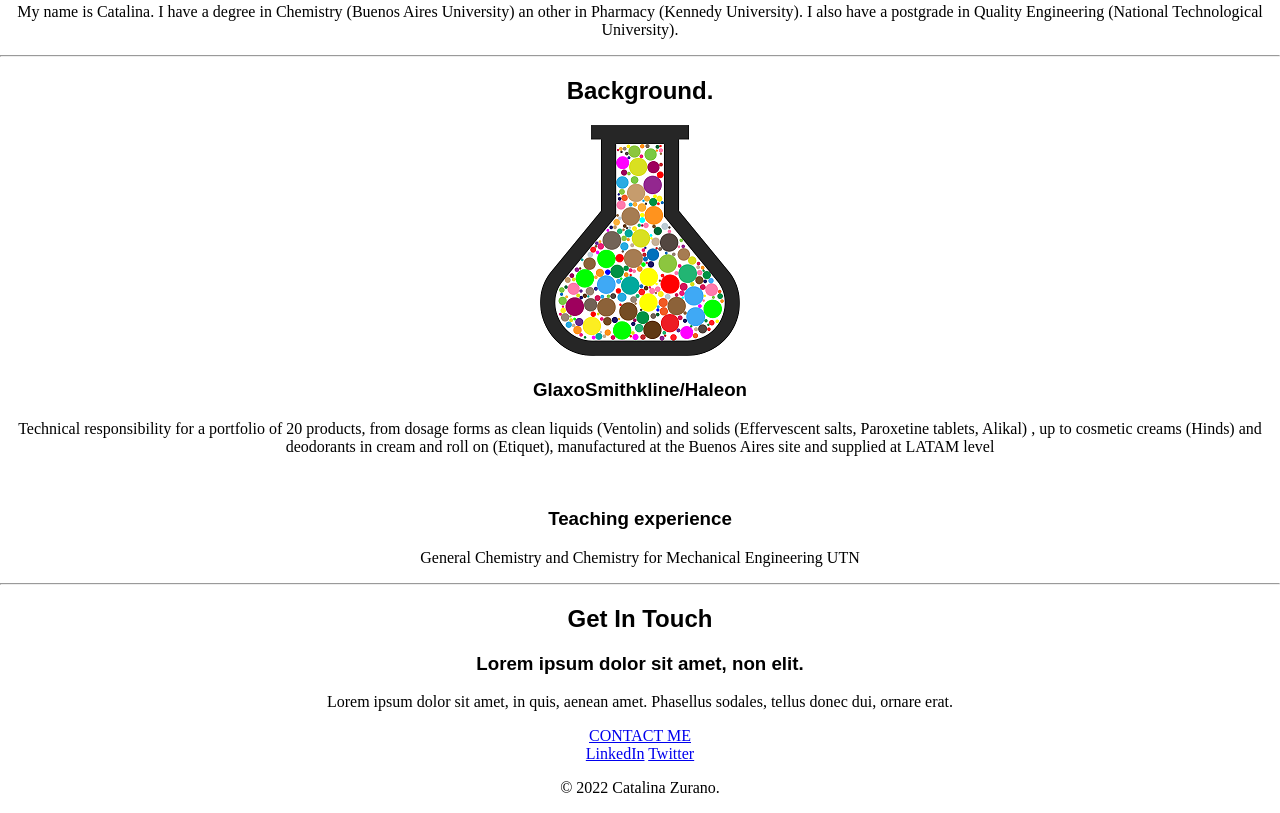
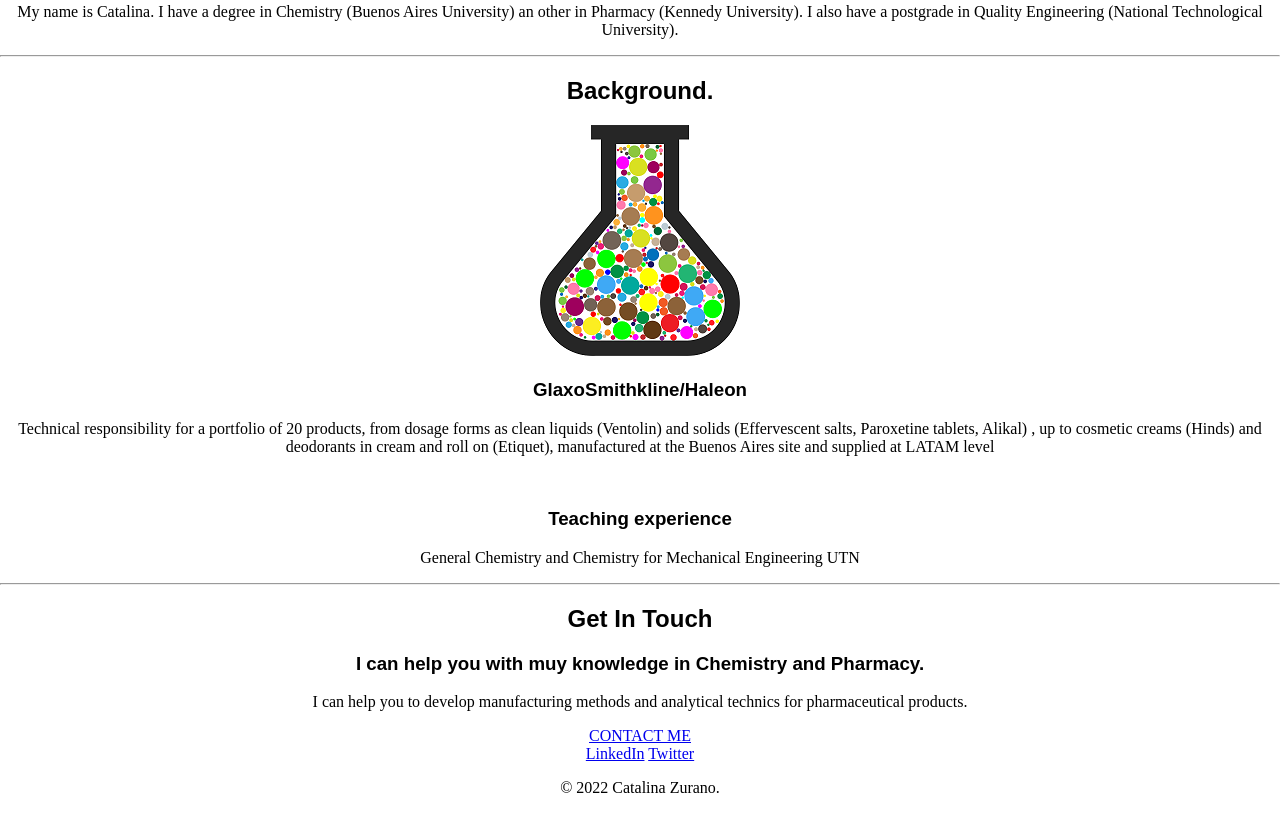
Before and after one commit to catalinazz/CV, a plain HTML site: page index.html in a window 1280 px wide. Shown: the part 859-1672 px from the top of the page. Drawn offline with Linux system fonts and the light colour scheme.

Commit message:
Add files via upload

```diff
--- a/index.html
+++ b/index.html
@@ -45,8 +45,8 @@
         <hr>
         <div class="contact-me">
           <h2>Get In Touch</h2>
-          <h3>Lorem ipsum dolor sit amet, non elit.</h3>
-          <p>Lorem ipsum dolor sit amet, in quis, aenean amet. Phasellus sodales, tellus donec dui, ornare erat.</p>
+          <h3>I can help you with muy knowledge in Chemistry and Pharmacy.</h3>
+          <p>I can help you to develop manufacturing methods and analytical technics for pharmaceutical products.</p>
           <a class="btn" href="mailto:catalina.zurano@gmail.com">CONTACT ME</a>
         </div>
       </div>
```
